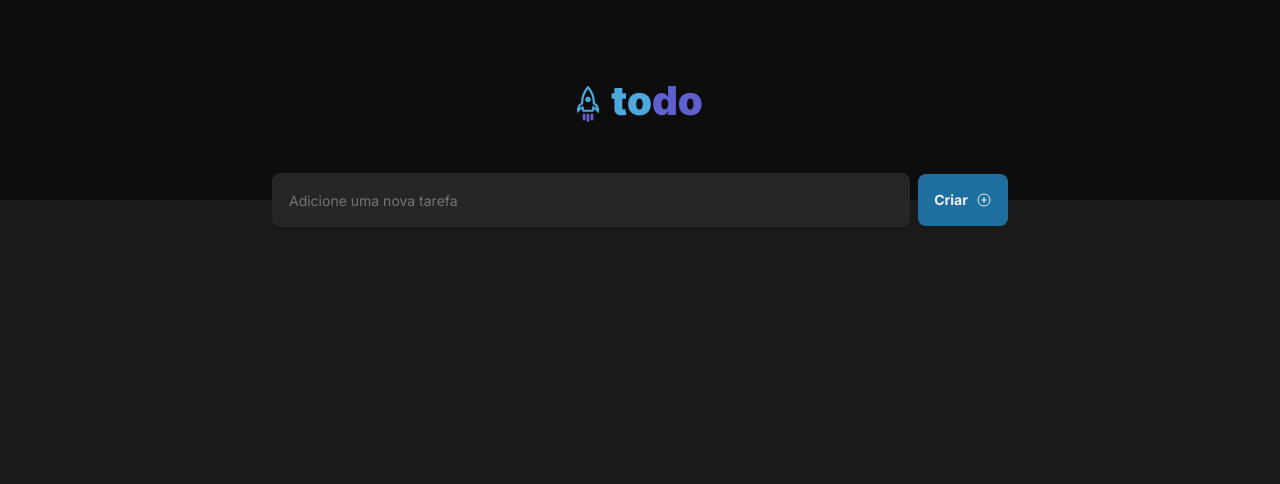
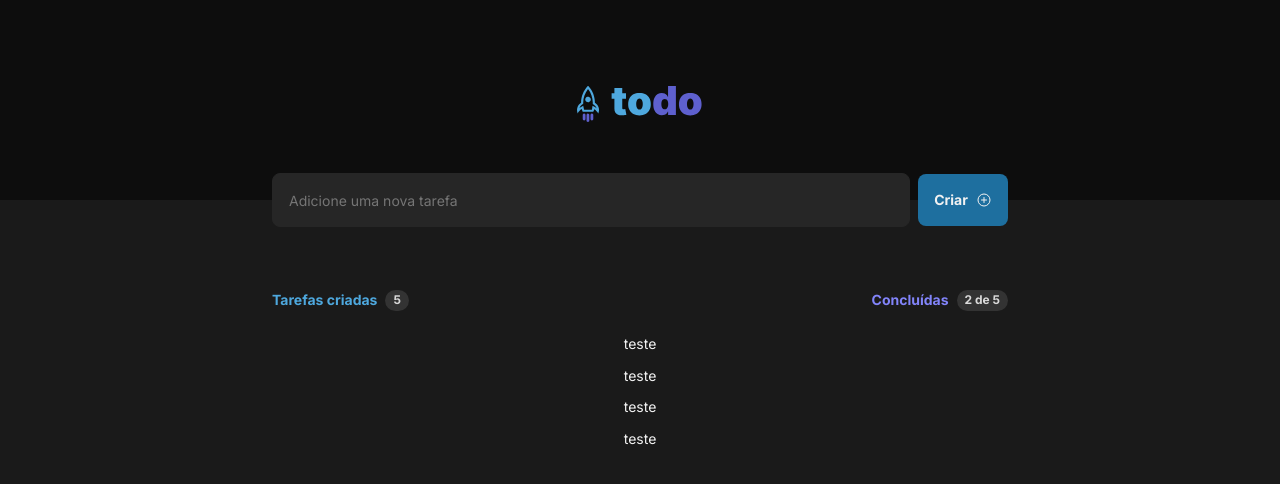
Before and after one commit to andrewgerez/todo-list, a React (Vite) app: page / in a window 1280 px wide. Shown: the top 484 px of the page. Built offline with nearby package versions, Linux system fonts and the light colour scheme.

Commit message:
feat: task listing component

```diff
--- a/src/components/Header/index.tsx
+++ b/src/components/Header/index.tsx
@@ -6,5 +6,5 @@ export const Header = () => {
     <S.HeaderContainer>
       <img src={Logo} alt="" />
     </S.HeaderContainer>
-  )
+  );
 }
--- a/src/components/NewTask/index.tsx
+++ b/src/components/NewTask/index.tsx
@@ -12,5 +12,5 @@ export const NewTask = () => {
         <PlusCircle width={16} height={16} />
       </Button>
     </S.NewTaskContainer>
-  )
+  );
 }
--- a/src/components/NewTask/styles.ts
+++ b/src/components/NewTask/styles.ts
@@ -7,5 +7,5 @@ export const NewTaskContainer = styled.div`
   width: 100%;
   gap: 0.5rem;
 
-  margin-top: -1.6875rem;
+  margin: -1.6875rem 0 4rem 0;
 `;
--- /dev/null
+++ b/src/components/TaskList/index.tsx
@@ -0,0 +1,29 @@
+import * as S from './styles';
+
+export const TaskList = () => {
+  return (
+    <S.TaskListContainer>
+      <S.TaskListHeader>
+        <div>
+          <S.TaskCounter variant='created'>Tarefas criadas</S.TaskCounter>
+          <span>5</span>
+        </div>
+
+        <div>
+          <S.TaskCounter variant='done'>Concluídas</S.TaskCounter>
+          <span>2 de 5</span>
+        </div>
+      </S.TaskListHeader>
+
+      <S.TaskList>
+        <div>teste</div>
+
+        <div>teste</div>
+
+        <div>teste</div>
+
+        <div>teste</div>
+      </S.TaskList>
+    </S.TaskListContainer>
+  );
+}
--- /dev/null
+++ b/src/components/TaskList/styles.ts
@@ -0,0 +1,54 @@
+import styled from 'styled-components';
+
+export const TaskListContainer = styled.div`
+  display: flex;
+  align-items: center;
+  flex-direction: column;
+  gap: 1.5rem;
+
+  width: 46rem;
+`;
+
+export const TaskListHeader = styled.header`
+  width: 100%;
+  height: 1.1875rem;
+  display: flex;
+  align-items: center;
+  justify-content: space-between;
+
+  div {
+    display: flex;
+    gap: 0.5rem;
+  }
+
+  span {
+    font-weight: bold;
+    font-size: 0.75rem;
+    color: ${(props) => props.theme["gray-200"]};
+    background-color: ${(props) => props.theme["gray-400"]};
+    padding: 0.125rem 0.5rem;
+    border-radius: 999px;
+  }
+`;
+
+interface TaskCounterVariants {
+  variant: 'created' | 'done';
+}
+
+export const TaskCounter = styled.p<TaskCounterVariants>`
+  font-weight: bold;
+  font-size: 0.875rem;
+  color: ${(props) =>
+    props.variant === "created"
+      ? props.theme["blue-500"]
+      : props.theme["purple-500"]
+  };
+`;
+
+export const TaskList = styled.main`
+  display: flex;
+  align-items: center;
+  justify-content: center;
+  flex-direction: column;
+  gap: 0.75rem;
+`;
--- a/src/pages/Home/index.tsx
+++ b/src/pages/Home/index.tsx
@@ -1,5 +1,6 @@
 import { Header } from '../../components/Header'
 import { NewTask } from '../../components/NewTask'
+import { TaskList } from '../../components/TaskList'
 import * as S from './styles'
 
 export const Home = () => {
@@ -7,6 +8,8 @@ export const Home = () => {
     <S.HomeContainer>
       <Header />
       <NewTask />
+
+      <TaskList />
     </S.HomeContainer>
   )
 }
--- a/src/pages/Home/styles.ts
+++ b/src/pages/Home/styles.ts
@@ -1,3 +1,9 @@
 import styled from 'styled-components'
 
-export const HomeContainer = styled.div``;
+export const HomeContainer = styled.div`
+  display: flex;
+  align-items: center;
+  flex-direction: column;
+  width: 100%;
+  height: 100vh;
+`;
```
